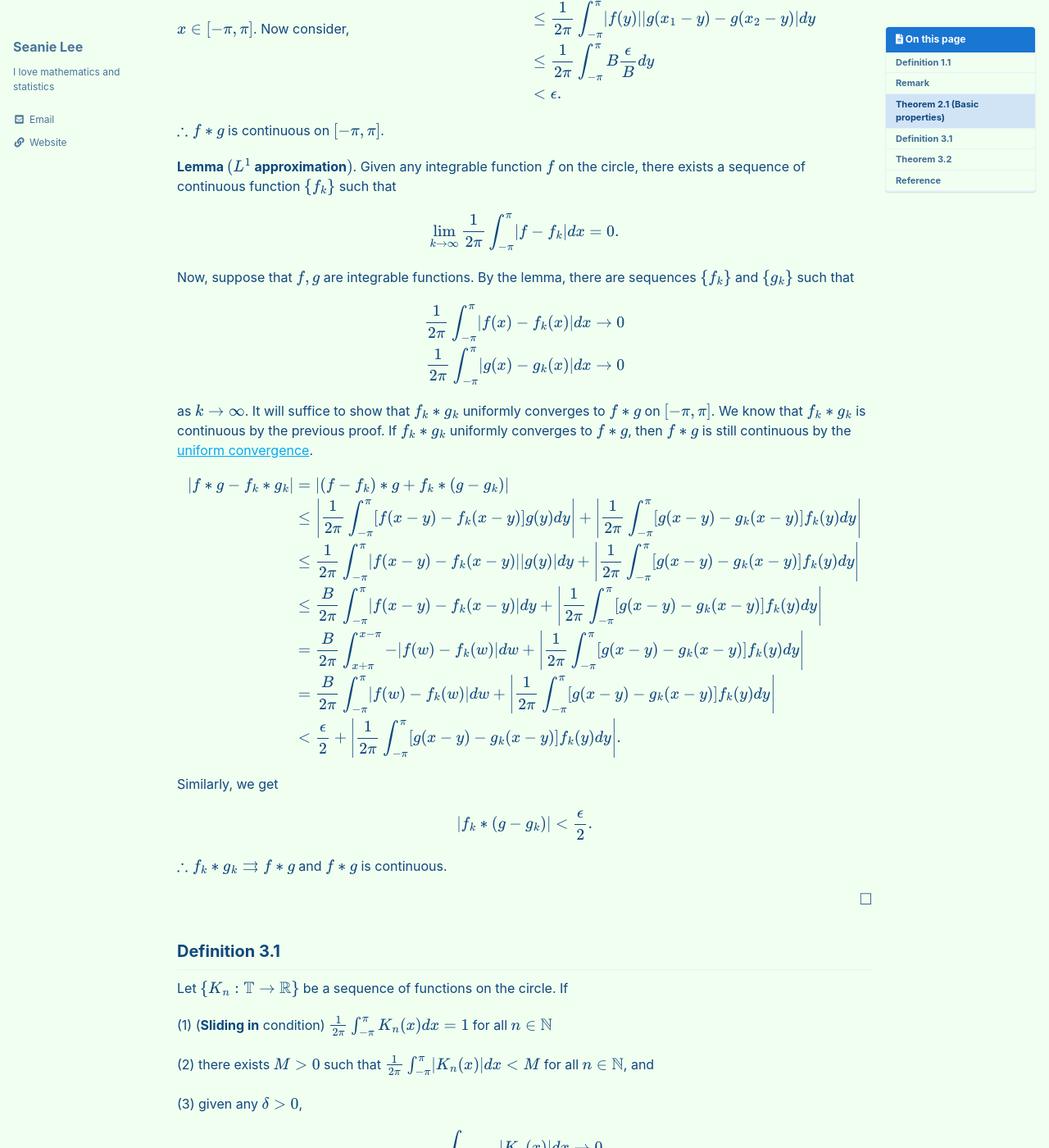
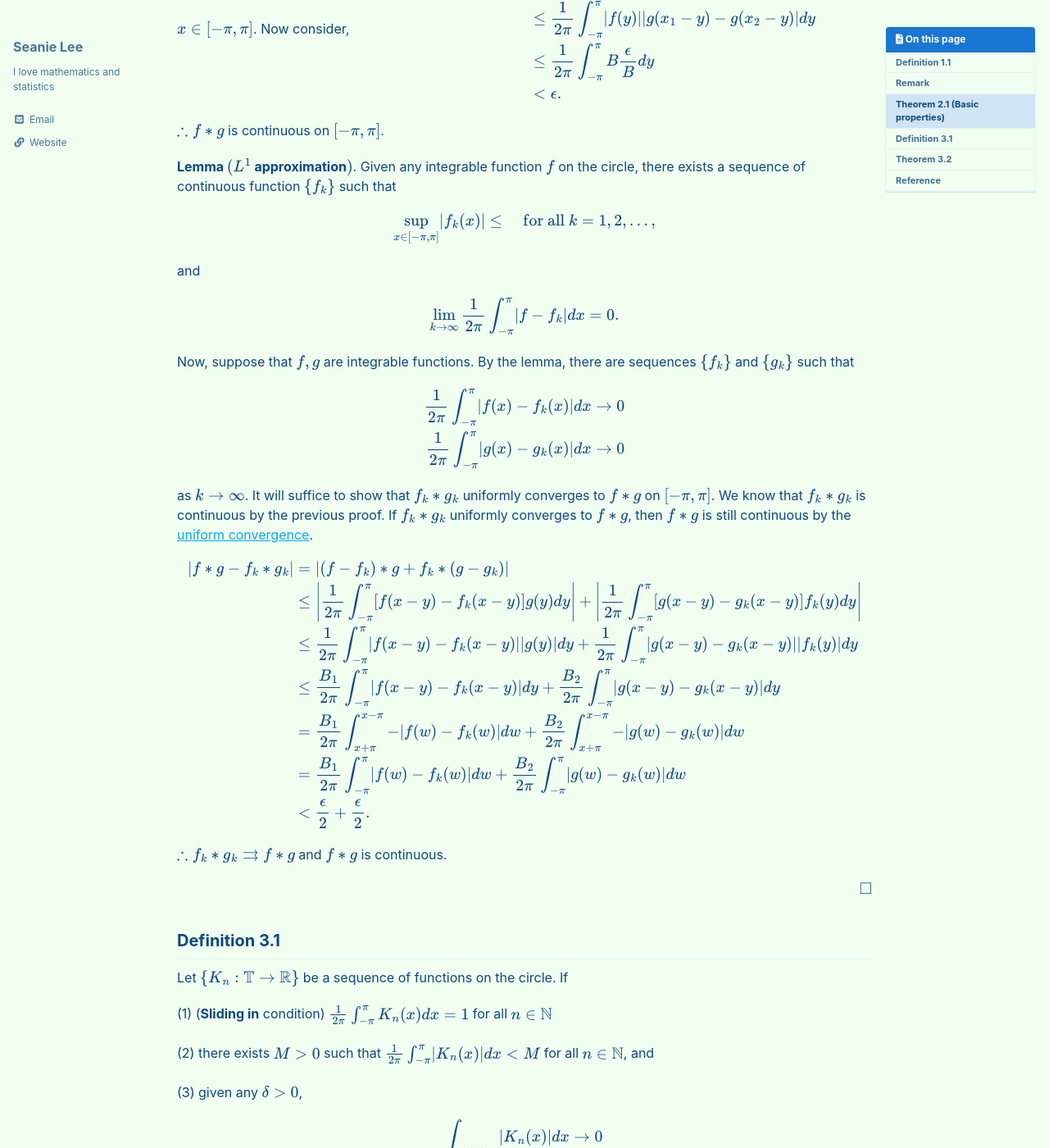
Before and after one commit to seanie12/blog, a Jekyll site: the page built from _posts/2023-02-06-convolution-good-kernels.md, in a window 1280 px wide and 1400 px high, scrolled down 3529 px. Shown: the whole window at 82% size. Built offline with Jekyll 4.4.1, drawn with Linux system fonts in a browser that asks for light colours; cached includes are drawn as plain includes; formulas are drawn with MathJax 3.

Commit message:
Update 2023-02-06-convolution-good-kernels.md

```diff
--- a/_posts/2023-02-06-convolution-good-kernels.md
+++ b/_posts/2023-02-06-convolution-good-kernels.md
@@ -183,6 +183,14 @@ $\therefore f\*g$ is continuous on $[-\pi, \pi]$.
 
 $$
 \begin{align*}
+\sup_{x\in [-\pi, \pi]} \lvert f_k(x)\rvert \leq \quad \text{for all } k=1,2,\ldots,
+\end{align*}
+$$
+
+and
+
+$$
+\begin{align*}
 \lim_{k\to\infty} \frac{1}{2\pi}\int_{-\pi}^\pi \lvert f -f_k\rvert dx = 0.
 \end{align*}
 $$
@@ -202,21 +210,14 @@ $$
 \begin{align*}
 \left\lvert f*g - f_k*g_k\right\rvert &= \left\lvert (f-f_k)*g + f_k * (g-g_k)\right\rvert \\
 &\leq \left \lvert \frac{1}{2\pi}\int_{-\pi}^\pi[f(x-y)-f_k(x-y)]g(y)dy\right\rvert + \left \lvert \frac{1}{2\pi}\int_{-\pi}^\pi[g(x-y)-g_k(x-y)]f_k(y)dy\right\rvert \\
-&\leq \frac{1}{2\pi}\int_{-\pi}^\pi \lvert f(x-y)-f_k(x-y)\rvert \lvert g(y) \rvert dy + \left \lvert \frac{1}{2\pi}\int_{-\pi}^\pi[g(x-y)-g_k(x-y)]f_k(y)dy\right\rvert \\
-&\leq \frac{B}{2\pi}\int_{-\pi}^\pi \lvert f(x-y)-f_k(x-y) \rvert dy + \left \lvert \frac{1}{2\pi}\int_{-\pi}^\pi[g(x-y)-g_k(x-y)]f_k(y)dy\right\rvert \\
-&= \frac{B}{2\pi}\int_{x+\pi}^{x-\pi} - \lvert f(w) - f_k(w) \rvert dw  + \left \lvert \frac{1}{2\pi}\int_{-\pi}^\pi[g(x-y)-g_k(x-y)]f_k(y)dy\right\rvert\\
-&=\frac{B}{2\pi}\int_{-\pi}^\pi \lvert f(w) - f_k(w) \rvert dw + \left \lvert \frac{1}{2\pi}\int_{-\pi}^\pi[g(x-y)-g_k(x-y)]f_k(y)dy\right\rvert \\
-&< \frac{\epsilon}{2} + \left \lvert \frac{1}{2\pi}\int_{-\pi}^\pi[g(x-y)-g_k(x-y)]f_k(y)dy\right\rvert.
+&\leq \frac{1}{2\pi}\int_{-\pi}^\pi \lvert f(x-y)-f_k(x-y)\rvert \lvert g(y) \rvert dy +   \frac{1}{2\pi}\int_{-\pi}^\pi \lvert g(x-y)-g_k(x-y) \rvert \lvert f_k(y)\rvert dy \\
+&\leq \frac{B_1}{2\pi}\int_{-\pi}^\pi \lvert f(x-y)-f_k(x-y) \rvert dy + \frac{B_2}{2\pi}\int_{-\pi}^\pi \lvert g(x-y)-g_k(x-y) \rvert  dy  \\
+&= \frac{B_1}{2\pi}\int_{x+\pi}^{x-\pi} - \lvert f(w) - f_k(w) \rvert dw  +   \frac{B_2}{2\pi}\int_{x+\pi}^{x-\pi}-\lvert g(w)-g_k(w)\rvert dw\\
+&=\frac{B_1}{2\pi}\int_{-\pi}^\pi \lvert f(w) - f_k(w) \rvert dw +  \frac{B_2}{2\pi}\int_{-\pi}^\pi\lvert g(w)-g_k(w)\rvert dw \\
+&< \frac{\epsilon}{2} + \frac{\epsilon}{2}.
 \end{align*}
 $$
 
-Similarly, we get
-
-$$
-\begin{align*}
-\lvert f_k *(g-g_k) \rvert < \frac{\epsilon}{2}.
-\end{align*}
-$$
 
 $\therefore f_k\*g_k \rightrightarrows f\*g$ and $f\*g$ is continuous.
 
```
